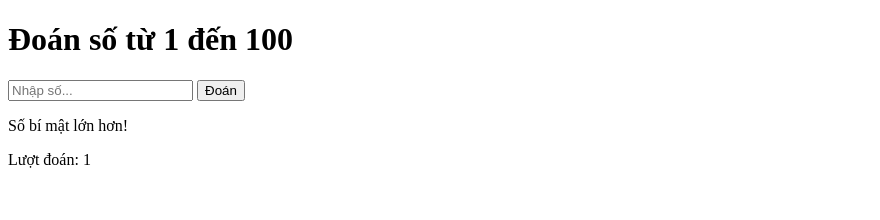
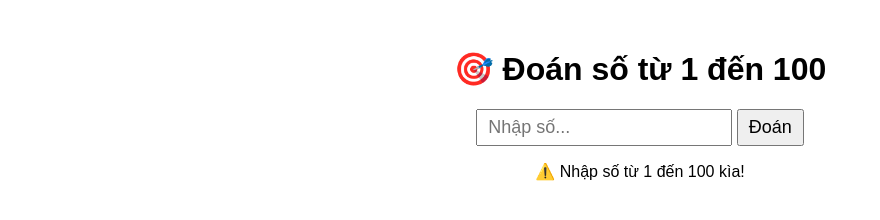
Before and after one commit to duydev123/Duy.github.io, a plain HTML site: page index.html in a window 1280 px wide. Both pictures are taken after a click on the button "Đoán". Shown: the whole page, without its empty margins (0-880 px from the left). Drawn offline with Linux system fonts and the light colour scheme.

Commit message:
index.html

```diff
--- a/index.html
+++ b/index.html
@@ -1,35 +1,48 @@
 <!DOCTYPE html>
-<html lang="en">
+<html lang="vi">
 <head>
   <meta charset="UTF-8">
-  <title>Guess the Number</title>
+  <title>🎯 Đoán số bí ẩn</title>
+  <style>
+    body {
+      font-family: sans-serif;
+      text-align: center;
+      margin-top: 50px;
+    }
+    input, button {
+      font-size: 18px;
+      padding: 6px 10px;
+    }
+  </style>
 </head>
 <body>
-  <h1> Đoán số từ 1 đến 100</h1>
+  <h1>🎯 Đoán số từ 1 đến 100</h1>
   <input id="guessInput" type="number" placeholder="Nhập số..." />
   <button onclick="checkGuess()">Đoán</button>
   <p id="message"></p>
-  <p id="attempts"></p>
 
   <script>
-    const secret = Math.floor(Math.random() * 100) + 1;
-    let count = 0;
+    const secretNumber = Math.floor(Math.random() * 100) + 1;
 
     function checkGuess() {
-      const guess = Number(document.getElementById("guessInput").value);
-      count++;
-      let msg = "";
+      const guess = parseInt(document.getElementById("guessInput").value);
+      const msg = document.getElementById("message");
 
-      if (guess === secret) {
-        msg = ` Đúng rồi! Bạn đoán sau ${count} lần.`;
-      } else if (guess < secret) {
-        msg = " Số bí mật lớn hơn!";
-      } else {
-        msg = " Số bí mật nhỏ hơn!";
+      if (isNaN(guess) || guess < 1 || guess > 100) {
+        msg.textContent = "⚠️ Nhập số từ 1 đến 100 kìa!";
+        return;
       }
 
-      document.getElementById("message").textContent = msg;
-      document.getElementById("attempts").textContent = `Lượt đoán: ${count}`;
+      if (guess === secretNumber) {
+        msg.textContent = "🎉 Đoán đúng rồi! Chuẩn bị nhận thưởng...";
+        setTimeout(() => {
+          window.location.href = "https://www.youtube.com/watch?v=dQw4w9WgXcQ";
+        }, 1500); // delay 1.5 giây cho "căng thẳng"
+      } else if (guess < secretNumber) {
+        msg.textContent = "⬆️ Số bí ẩn lớn hơn.";
+      } else {
+        msg.textContent = "⬇️ Số bí ẩn nhỏ hơn.";
+      }
     }
   </script>
 </body>
```
